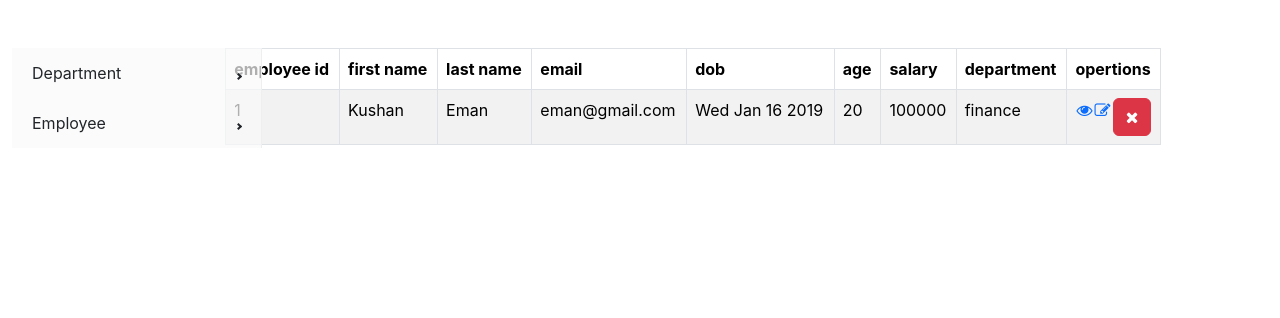
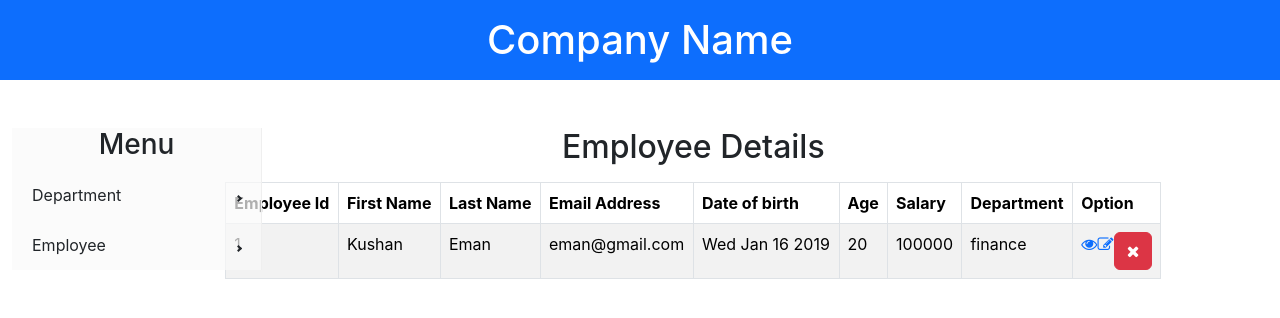
Before and after one commit to Rasika666/ReactJS-.Net, a React (Create React App) app in the folder web2/: page /employees in a window 1280 px wide. Shown: the top 318 px of the page. Built offline with nearby package versions, Linux system fonts and the light colour scheme.

Commit message:
CSS change

```diff
--- a/web2/src/component/CustomerForm.tsx
+++ b/web2/src/component/CustomerForm.tsx
@@ -5,7 +5,7 @@ import { Department, Employee } from '../model/Model';
 
 enum FormAction {
     EDIT,
-    SAVE
+    SAVE,
 }
 
 interface SaveDepartment {
@@ -92,12 +92,14 @@ const DepartmentForm: FC<{ action: FormAction, departmentDate?: Department }> =
         }
     }, [])
 
-
+    const formTitle = action === FormAction.EDIT ? 'Edit' : 'Add';
 
     return (
+        <div className="d-flex justify-content-center ">
             <Row>
-            <Col md={6}>
-                <Form onSubmit={handleSubmit}>
+                <Col className='text-center' md={15}>
+                    <h2 className="mb-3">{formTitle} Deparment Details</h2>
+                    <Form onSubmit={handleSubmit} >
                         <Form.Group className="mb-3">
                             <Form.Label>Department Code</Form.Label>
                             <Form.Control type="text" placeholder="Department code" onChange={e => setDepartmentCode(e.target.value)} value={departmentCode} required />
@@ -113,6 +115,7 @@ const DepartmentForm: FC<{ action: FormAction, departmentDate?: Department }> =
                     </Form>
                 </Col>
             </Row>
+        </div>
     )
 }
 
@@ -217,10 +220,14 @@ const EmployeeForm: FC<{ action: FormAction, employeeDate?: Employee }>  = ({ ac
         }
     }, [])
 
+    const formTitle = action === FormAction.EDIT ? 'Edit' : 'Add';
 
     return (
+        <div className="d-flex justify-content-center ">
+
         <Row>
-            <Col md={6}>
+            <Col className='text-center' md={15}>
+                <h2 className="mb-3">{formTitle} Employee Details</h2>
                 <Form>
                     <Form.Group className="mb-3">
                         <Form.Label>First Name</Form.Label>
@@ -265,7 +272,7 @@ const EmployeeForm: FC<{ action: FormAction, employeeDate?: Employee }>  = ({ ac
                 </Form>
             </Col>
         </Row>
-
+        </div>
     )
 }
 
--- a/web2/src/component/Table.tsx
+++ b/web2/src/component/Table.tsx
@@ -16,9 +16,9 @@ const DepartmentHeader: FC<{ showDepartmentHeader: Boolean }> = ({ showDepartmen
     <>
         {showDepartmentHeader && (
             <>
-                <th>department id</th>
-                <th>department code</th>
-                <th>department name</th>
+                <th>Department Id</th>
+                <th>Department Code</th>
+                <th>Department Name</th>
             </>
 
         )}
@@ -31,14 +31,14 @@ const EmployeeHeader: FC<{ showEmployeeHeader: Boolean }> = ({ showEmployeeHeade
     <>
         {showEmployeeHeader && (
             <>
-                <th>employee id</th>
-                <th>first name</th>
-                <th>last name</th>
-                <th>email</th>
-                <th>dob</th>
-                <th>age</th>
-                <th>salary</th>
-                <th>department</th>
+                <th>Employee Id</th>
+                <th>First Name</th>
+                <th>Last Name</th>
+                <th>Email Address</th>
+                <th>Date of birth</th>
+                <th>Age</th>
+                <th>Salary</th>
+                <th>Department</th>
             </>
 
         )}
@@ -97,13 +97,18 @@ const Operation: FC<{id: Number, type: string}> = ({id, type}) => (
 
 const CustomTable: FC<{ props: TableProps }> = ({ props }) => {
     const { department, employee } = props;
+    const isDepartment = !!department;
+
+
     return (
-        <Table striped bordered hover>
+        <div>
+            <h2 className='text-center mb-3'> {isDepartment ? 'Department' : 'Employee'} Details </h2>
+        <Table striped bordered hover >
             <thead>
                 <tr>
                     <DepartmentHeader showDepartmentHeader={!!department} />
                     <EmployeeHeader showEmployeeHeader={!!employee} />
-                    <th>opertions</th>
+                    <th>Option</th>
                 </tr>
             </thead>
             <tbody>
@@ -126,6 +131,7 @@ const CustomTable: FC<{ props: TableProps }> = ({ props }) => {
                 }
             </tbody>
         </Table>
+        </div>
     )
 };
 
--- a/web2/src/department/ViewDepartment.tsx
+++ b/web2/src/department/ViewDepartment.tsx
@@ -37,9 +37,10 @@ const ViewDepartment: FC = () => {
 
 const View: FC<{ departmentProps: DepartmentProps }> = ({ departmentProps }) => {
     return (
-        <Card style={{ width: '50rem' }}>
+        <div className="d-flex justify-content-center ">
+        <Card style={{ width: '35rem' }}>
             <Card.Body>
-                <Card.Title>{departmentProps.department.name} Department</Card.Title>
+                <Card.Title className='text-center'>{departmentProps.department.name} Department</Card.Title>
 
                 <ListGroup>
                     <ListGroup.Item>Department Id: {departmentProps.department.id.toString()}</ListGroup.Item>
@@ -50,7 +51,7 @@ const View: FC<{ departmentProps: DepartmentProps }> = ({ departmentProps }) =>
 
             </Card.Body>
         </Card>
-
+        </div>
     )
 }
 
--- a/web2/src/employee/ViewEmployee.tsx
+++ b/web2/src/employee/ViewEmployee.tsx
@@ -31,9 +31,10 @@ const ViewEmployee: FC = () => {
 
 const View: FC<{ employeeProps: EmployeeProps }> = ({ employeeProps }) => {
     return(
-        <Card style={{ width: '50rem'}}>
+        <div className="d-flex justify-content-center ">
+            <Card style={{ width: '35rem'}}>
                 <Card.Body>
-                <Card.Title>{employeeProps.employee.firstName} {employeeProps.employee.lastName}</Card.Title>
+                    <Card.Title className='text-center'>{employeeProps.employee.firstName} {employeeProps.employee.lastName}</Card.Title>
 
                     <ListGroup>
                         <ListGroup.Item>Employee Id: {employeeProps.employee.id?.toString()}</ListGroup.Item>
@@ -48,6 +49,7 @@ const View: FC<{ employeeProps: EmployeeProps }> = ({ employeeProps }) => {
 
                 </Card.Body>
             </Card>
+        </div>
     )
 }
 
--- a/web2/src/layout/Layout.tsx
+++ b/web2/src/layout/Layout.tsx
@@ -4,9 +4,14 @@ import SideBar from "./SideBar";
 
 
 const Layout = (Component: FC) => ({ ...props }) => (
+    <div>
+        <h1 className="container-fluid p-3 bg-primary text-white text-center" >Company Name</h1>
+
         <Container fluid className="mt-5">
             <Row>
-                <Col md={2} ><SideBar/></Col>
+                <Col md={2} >
+                    <SideBar/>
+                </Col>
                 <Col md={9}>
                     <Component {...props} />
 
@@ -14,7 +19,7 @@ const Layout = (Component: FC) => ({ ...props }) => (
             </Row>
         </Container>
 
-
+    </div>
 );
 
 export default Layout;
--- a/web2/src/layout/SideBar.tsx
+++ b/web2/src/layout/SideBar.tsx
@@ -5,6 +5,7 @@ import { Link } from 'react-router-dom'
 function SideBar() {
     return (
         <Sidebar>
+        <h3 className='text-center' >Menu</h3>
             <Menu>
                 <SubMenu label="Department">
                     <MenuItem component={<Link to="/departments" />}> View Departments </MenuItem>
```
Lines whose indentation alone changed are shown as unchanged.
